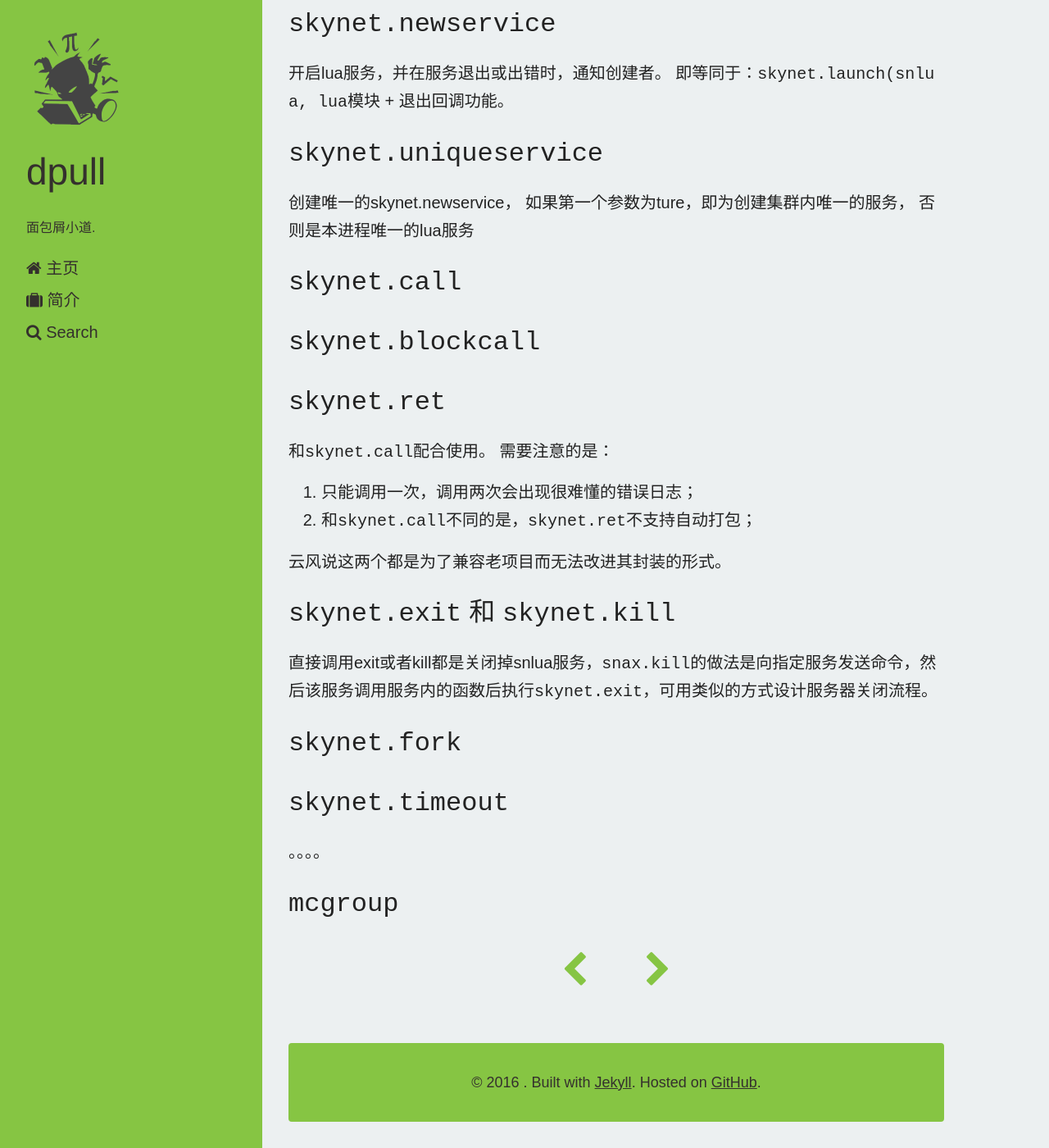
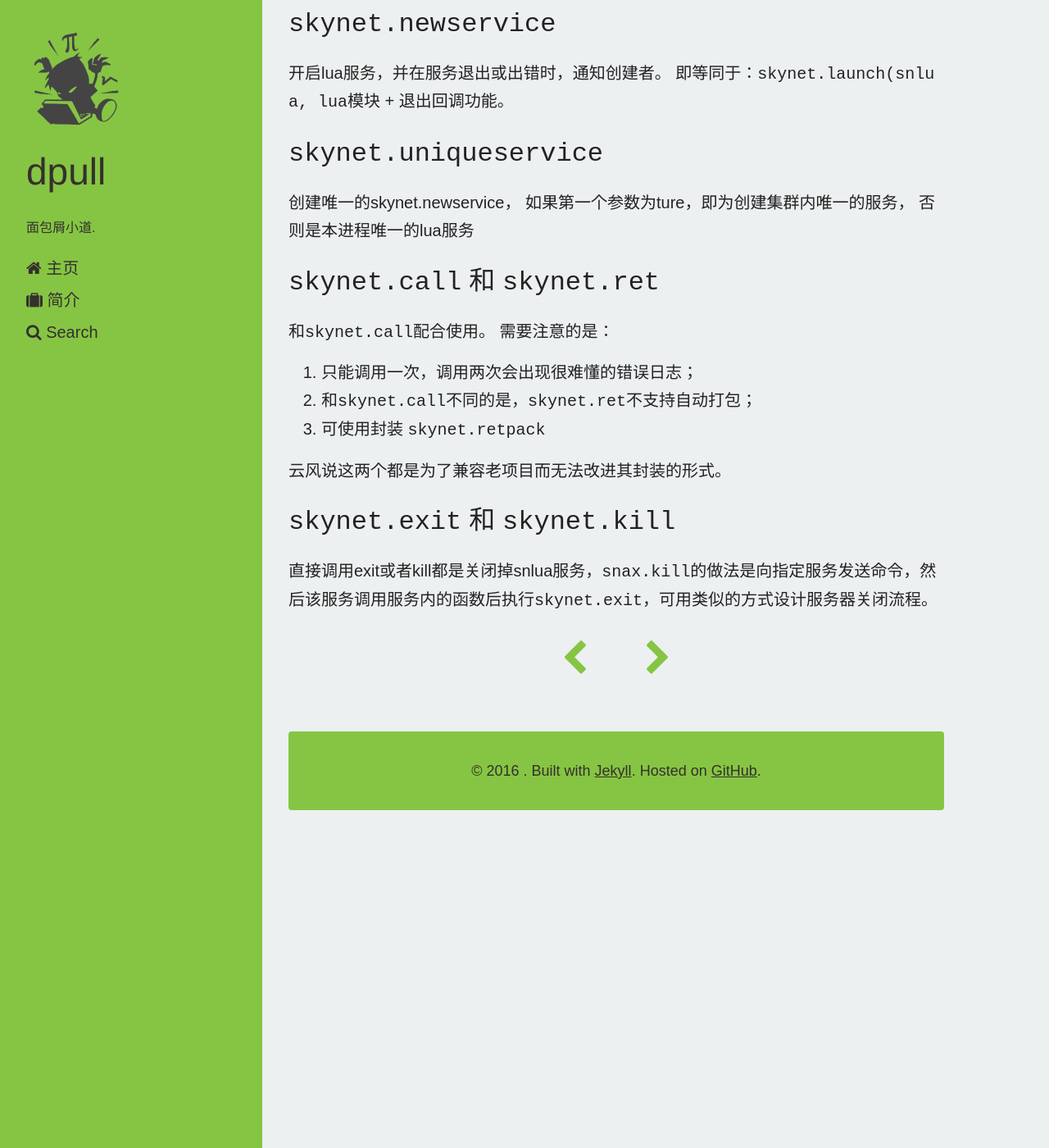
Before and after one commit to dpull/dpull.github.io, a Jekyll site: the page built from _posts/2014-04-01-skynet_doc.md, in a window 1280 px wide and 1400 px high, scrolled down 2254 px. Shown: the whole window at 82% size. Built offline with Jekyll 4.4.1, drawn with Linux system fonts in a browser that asks for light colours; nearby versions of some CDN libraries; comment, search, counter and statistics services are not loaded.

Commit message:
自我认知的过程

```diff
--- a/_posts/2014-04-01-skynet_doc.md
+++ b/_posts/2014-04-01-skynet_doc.md
@@ -64,26 +64,16 @@ address 可以理解为handle的变量名，有几种格式：
 创建唯一的skynet.newservice， 如果第一个参数为ture，即为创建集群内唯一的服务，
 否则是本进程唯一的lua服务
 
-## `skynet.call` ##
-
-## `skynet.blockcall` ##
-
-## `skynet.ret` ##
+## `skynet.call` 和 `skynet.ret` ##
 
 和`skynet.call`配合使用。
 需要注意的是：
 
 1. 只能调用一次，调用两次会出现很难懂的错误日志；
 1. 和`skynet.call`不同的是，`skynet.ret`不支持自动打包；
+1. 可使用封装 `skynet.retpack`
 
 云风说这两个都是为了兼容老项目而无法改进其封装的形式。
 
 ## `skynet.exit` 和 `skynet.kill` ##
 直接调用exit或者kill都是关闭掉snlua服务，`snax.kill`的做法是向指定服务发送命令，然后该服务调用服务内的函数后执行`skynet.exit`，可用类似的方式设计服务器关闭流程。
-
-## `skynet.fork` ##
-
-## `skynet.timeout` ##
-。。。。
-
-## `mcgroup` ##
```
Also changed, not shown: _posts/2015-06-07-reading_unity_sourcecode.md (+0 -3 lines).
